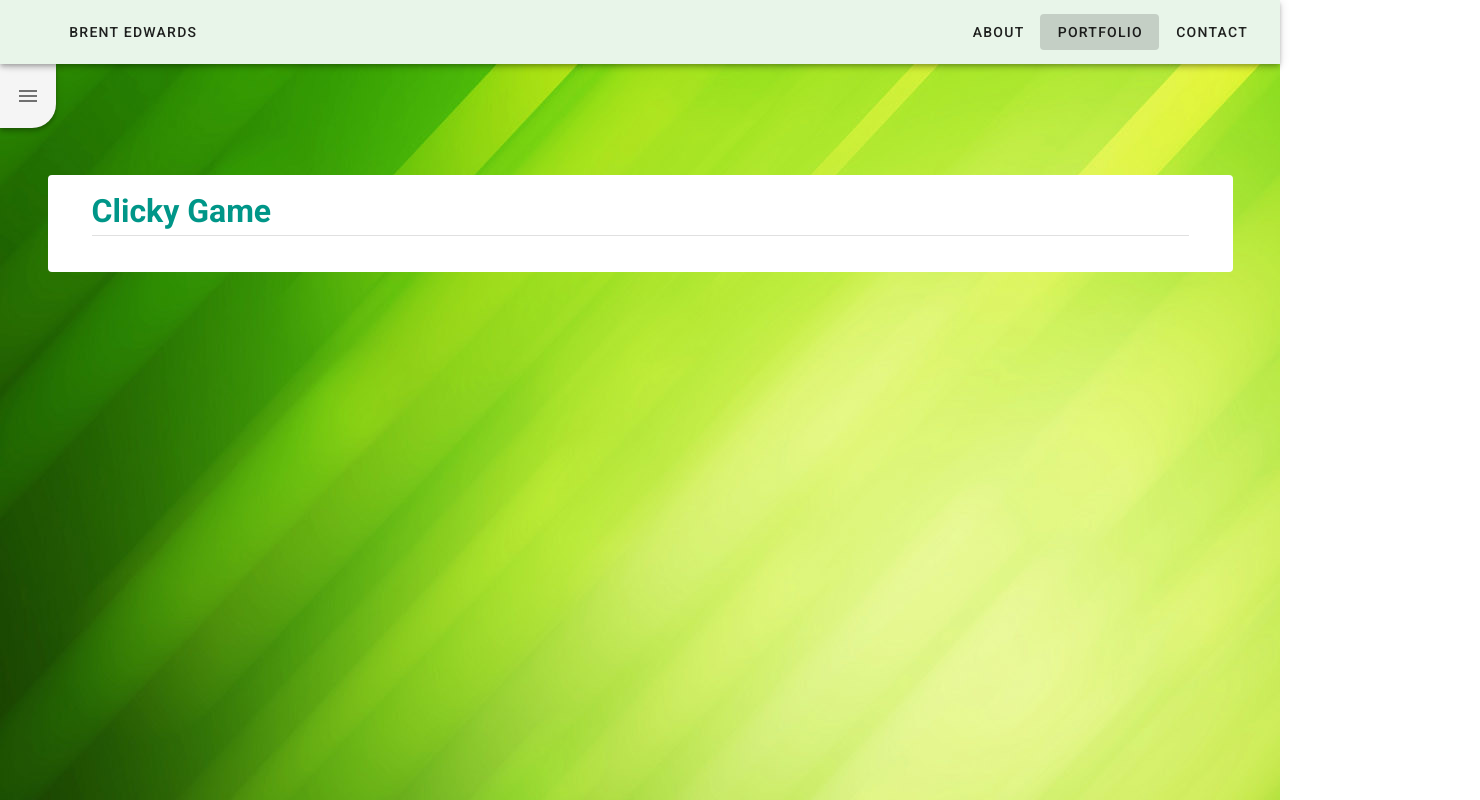
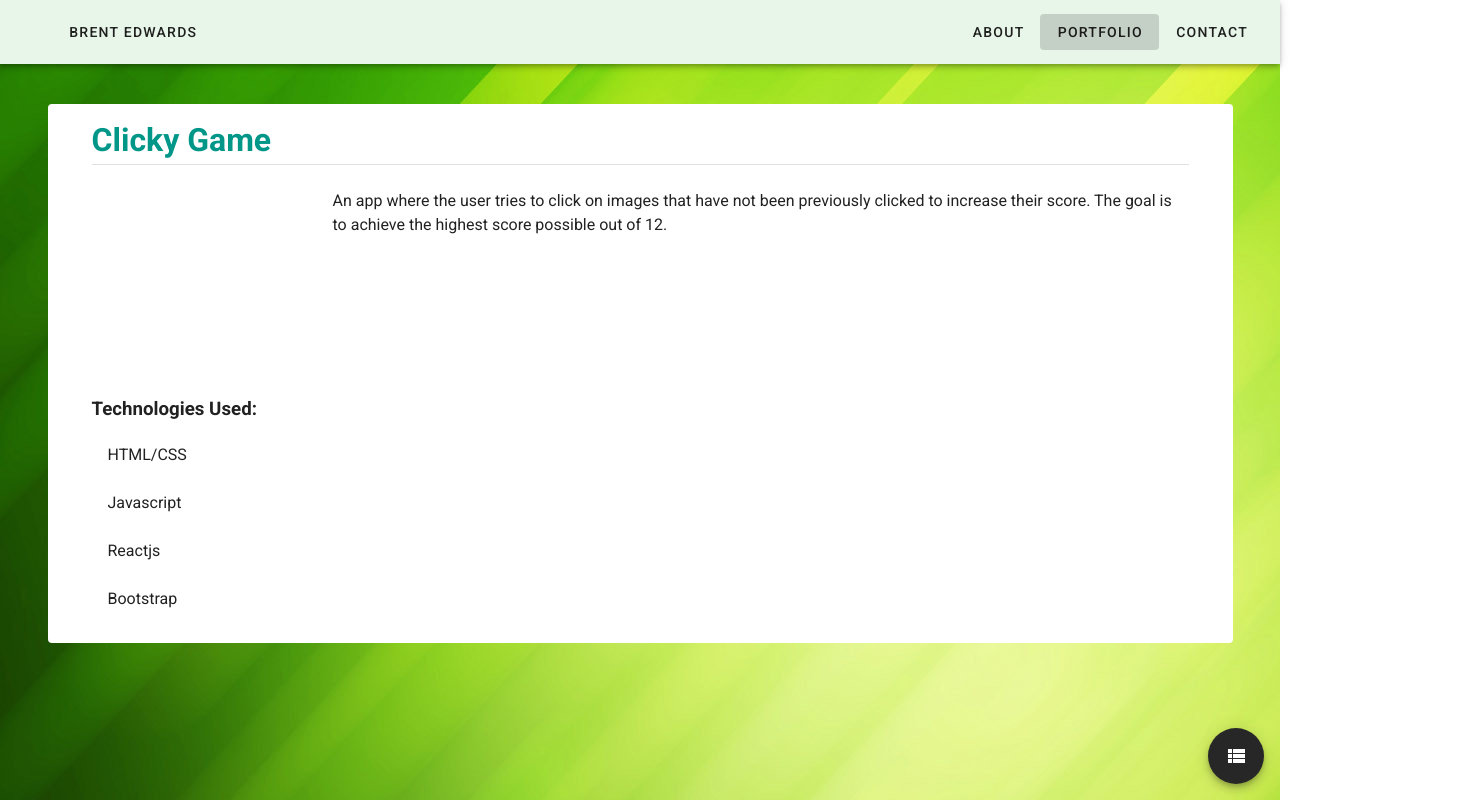
Before and after one commit to zirris512/vue-portfolio, a Vue app: page /portfolio/clicky_game in a window 1280 px wide. Shown: the whole page, 1480 px wide, since content can reach past the window. Built offline with nearby package versions, Linux system fonts and the light colour scheme.

Commit message:
add working nav drawer

```diff
--- a/src/App.vue
+++ b/src/App.vue
@@ -1,7 +1,14 @@
 <template>
    <v-app>
       <the-nav @toggle-nav="toggleDrawer" :drawer="drawer"></the-nav>
-      <v-navigation-drawer v-model="drawer" temporary right app>
+      <v-navigation-drawer
+         v-model="drawer"
+         temporary
+         right
+         app
+         width="180"
+         color="green lighten-5"
+      >
          <v-list>
             <v-list-item><v-btn text to="/about">About</v-btn></v-list-item>
             <v-list-item
--- a/src/views/Project.vue
+++ b/src/views/Project.vue
@@ -1,14 +1,15 @@
 <template>
    <div>
-      <v-app-bar collapse floating>
-         <v-app-bar-nav-icon @click="toggleDrawer" />
-      </v-app-bar>
+      <v-btn fab bottom right fixed dark @click="toggleDrawer">
+         <v-icon>mdi-view-list</v-icon>
+      </v-btn>
       <v-navigation-drawer
          v-model="drawerOpen"
+         right
          absolute
          dark
          temporary
-         width="300"
+         width="200"
          color="green darken-3"
       >
          <v-list nav>
@@ -22,7 +23,25 @@
       </v-navigation-drawer>
       <base-container :title="selectedProject.title">
          <v-row class="mx-5">
-            <v-col> </v-col>
+            <v-col cols="12">
+               <v-img
+                  class="float-left ma-4 ml-0"
+                  :src="selectedProject.image"
+               />
+               <p>{{ selectedProject.description }}</p>
+            </v-col>
+         </v-row>
+         <v-row class="mx-5">
+            <v-col cols="6">
+               <h3>Technologies Used:</h3>
+               <v-list>
+                  <v-list-item
+                     v-for="tech in selectedProject.technologies"
+                     :key="tech"
+                     >{{ tech }}</v-list-item
+                  >
+               </v-list>
+            </v-col>
          </v-row>
       </base-container>
    </div>
```
Also changed, not shown: src/views/Portfolio.vue (+0 -17 lines).
